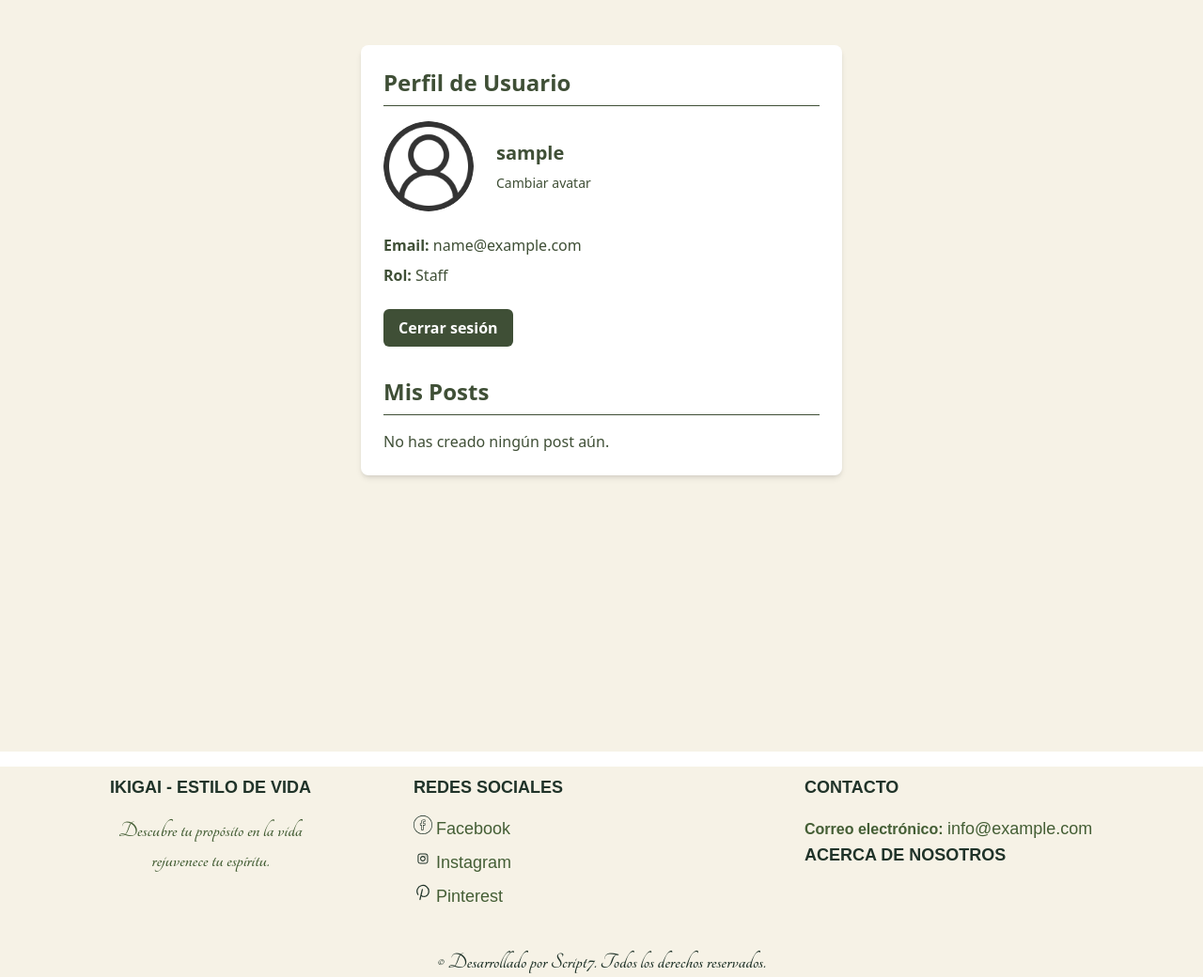
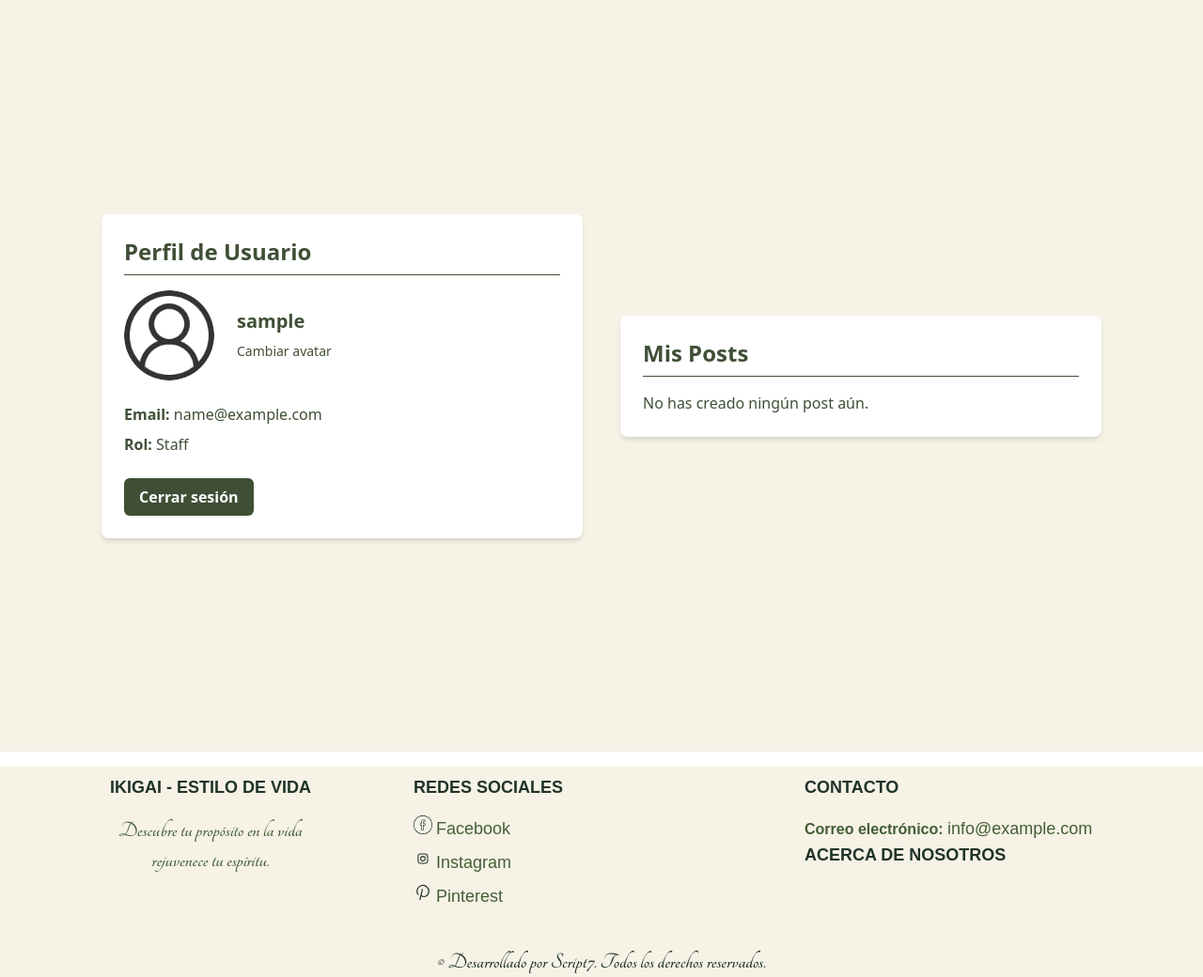
Before and after one commit to GerardoEMontenegro/IkigaiSense, a Django app: page /user/profile/ in a window 1280 px wide. Shown: the part 97-1137 px from the top of the page at 94% size. Run offline with Django 5.2, Linux system fonts and the light colour scheme; the visitor is signed in with stand-in values (Sample User, id 1); data that the repository does not hold is empty; some libraries are stand-ins or nearby versions; some web fonts are replaced.

Commit message:
rearmé el diseño del user profile y cambié la fuente en post_detail

```diff
--- a/blog/templates/post/post_detail.html
+++ b/blog/templates/post/post_detail.html
@@ -39,7 +39,7 @@
         </p>
 
         <!-- Autor al final del post -->
-        <p class="flex font-tangerine text-4xl text-[#19221d] justify-end">
+        <p class="flex font-libertinus-bold text-2xl text-[#19221d] justify-end">
             <strong>{{ object.author.username }}</strong>
         </p>
 
@@ -60,7 +60,7 @@
 
         <!-- Valoración -->
         <section class="shadow-md rounded-lg p-6 mt-8">
-            <h3 class="text-2xl font-semibold text-gray-900 mb-4">⭐ Valoración</h3>
+            <h3 class="text-2xl font-libertinus-regular text-gray-900 mb-4">⭐ Valoración</h3>
 
             <p class="text-lg text-gray-700 mb-4" id="average-rating-display">
                 {% if average_rating %}
--- a/blog/templates/user/user_profile.html
+++ b/blog/templates/user/user_profile.html
@@ -1,13 +1,12 @@
 {% extends 'layouts/general_layout.html' %}
 {% load static %}
-
 
 {% block title %}
 Perfil de {{ user.username }}
 {% endblock title %}
 
 {% block content %}
-<div class="min-h-screen bg-[#F6F2E6] text-[#3F4F36] flex justify-center items-start py-12 px-4">
+<section class="min-h-screen bg-[#F6F2E6] text-[#3F4F36] flex flex-row gap-10 justify-center items-center py-12 px-4">
 
   <div class="bg-white rounded-lg shadow-md max-w-lg w-full p-6 space-y-6">
 
@@ -43,15 +42,15 @@ Perfil de {{ user.username }}
       Cerrar sesión
      </a>
     </div>
+  </div>
 
-    <div class="mt-8">
+  <div class="bg-white rounded-lg shadow-md max-w-lg w-full p-6 space-y-6">
     <h2 class="text-2xl font-semibold border-b border-[#3F4F36] pb-2 mb-4">Mis Posts</h2>
 
     {% if posts %}
       <ul class="list-disc list-inside space-y-2 max-h-60 overflow-y-auto">
         {% for post in posts %}
-            <li>
-              <a href="{% url 'post:post_detail' post.slug %}" class="text-[#3F4F36] hover:underline">
+        <li><a href="{% url 'post:post_detail' post.slug %}" class="text-[#3F4F36] hover:underline">
             {{ post.title }}
             </a>
             <span class="text-sm text-gray-500">- {{ post.created_at|date:"d M Y" }}</span>
@@ -62,8 +61,5 @@ Perfil de {{ user.username }}
       <p>No has creado ningún post aún.</p>
     {% endif %}
   </div>
-
-  </div>
-
-</div>
+</section>
 {% endblock content %}
```
Lines whose indentation alone changed are shown as unchanged.
